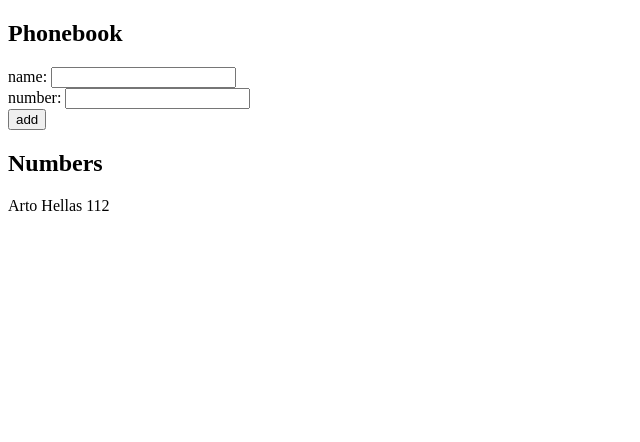
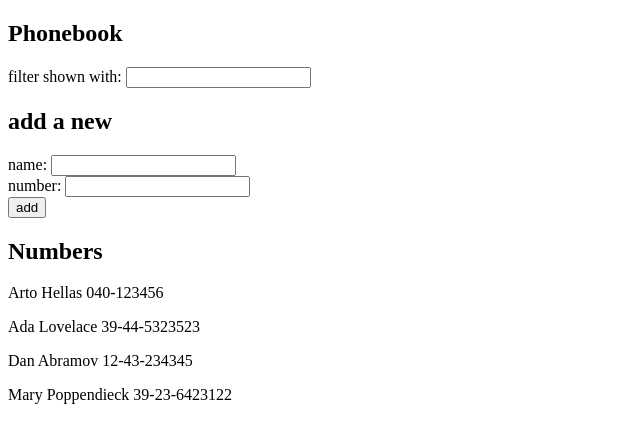
Before and after one commit to parthkaul-bit/full-stack-open, a React (Vite) app in the folder part2/phonebook/: page / in a window 1280 px wide. Shown: the top 442 px of the page, without its empty margins (0-640 px from the left). Built offline with nearby package versions, Linux system fonts and the light colour scheme.

Commit message:
exercise solution 2.10

```diff
--- a/part2/phonebook/src/App.jsx
+++ b/part2/phonebook/src/App.jsx
@@ -1,22 +1,27 @@
-import { useState } from "react";
+import { useEffect, useState } from "react";
 
 const App = () => {
   const [persons, setPersons] = useState([
-    {
-      name: "Arto Hellas",
-      number: 112,
-    },
+    { name: "Arto Hellas", number: "040-123456", id: 1 },
+    { name: "Ada Lovelace", number: "39-44-5323523", id: 2 },
+    { name: "Dan Abramov", number: "12-43-234345", id: 3 },
+    { name: "Mary Poppendieck", number: "39-23-6423122", id: 4 },
   ]);
   const [newName, setNewName] = useState("");
-  const [newNumber, setNewNumber] = useState();
+  const [newNumber, setNewNumber] = useState("");
+  const [searchQuery, setSearchQuery] = useState("");
 
   const handleSubmit = (event) => {
     event.preventDefault();
     if (persons.map((person) => person.name).includes(newName)) {
       alert(`${newName} is already in the list`);
     } else {
-      setPersons([...persons, { name: newName, number: newNumber }]);
+      setPersons([
+        ...persons,
+        { name: newName, number: newNumber, id: persons.length + 1 },
+      ]);
     }
+
     setNewName("");
     setNewNumber("");
   };
@@ -26,10 +31,24 @@ const App = () => {
   const handleNumberChange = (event) => {
     setNewNumber(event.target.value);
   };
+
+  const filteredPersons = persons.filter((person) =>
+    person.name.toLowerCase().includes(searchQuery)
+  );
+
+  const handleSearchChange = (event) => {
+    setSearchQuery(event.target.value);
+  };
+
   return (
     <div>
       <h2>Phonebook</h2>
       <form onSubmit={handleSubmit}>
+        <div>
+          filter shown with:{" "}
+          <input value={searchQuery} onChange={handleSearchChange} />
+        </div>
+        <h2>add a new</h2>
         <div>
           name: <input value={newName} onChange={handleNameChange} />
         </div>
@@ -41,9 +60,9 @@ const App = () => {
         </div>
       </form>
       <h2>Numbers</h2>
-      {persons.map((person) => {
+      {filteredPersons.map((person) => {
         return (
-          <p key={person.name}>
+          <p key={person.id}>
             {person.name} {person.number}
           </p>
         );
```
